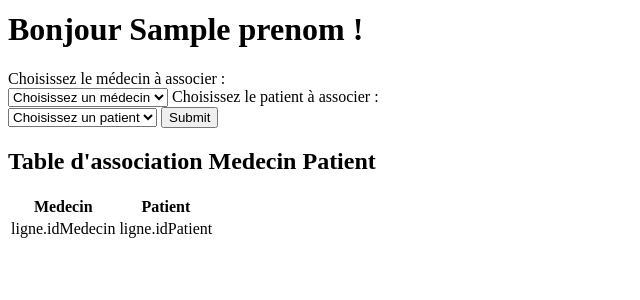
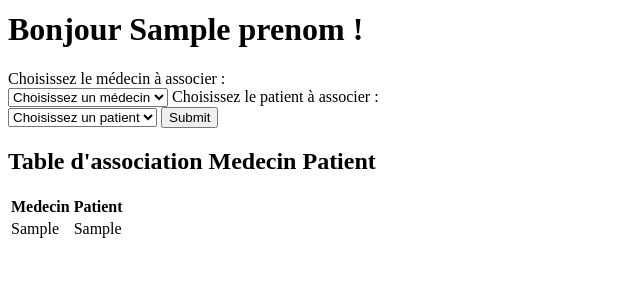
Before and after one commit to Patrick-Wampe/django-simplon, a Django app: template doctolibbydjango/application/templates/associationMedecinPatient.html in a window 1280 px wide. Shown: the part 170-470 px from the top of the page, without its empty margins (0-640 px from the left). Run offline with Django 4.2, Linux system fonts and the light colour scheme; the template is opened without the code that fills it: most values are stand-ins (such as "Sample title", 1, 10 or a date in 2020).

Commit message:
Update associationMedecinPatient.html

```diff
--- a/doctolibbydjango/application/templates/associationMedecinPatient.html
+++ b/doctolibbydjango/application/templates/associationMedecinPatient.html
@@ -8,15 +8,15 @@
     {% csrf_token %}
 
     <label>Choisissez le médecin à associer :</label><br>
-    <select name="medecin" id="medecin">
+    <select name="medecin" id="medecin" required>
         <option value="">Choisissez un médecin</option>
-        {% for medecin in  medecinsID %}
+        {% for medecin in  medecins %}
         <option value={{ medecin }}>{{ medecin }}</option>
         {% endfor %}
     </select>
 
     <label>Choisissez le patient à associer :</label><br>
-    <select name="patient" id="patient">
+    <select name="patient" id="patient" required>
         <option value="">Choisissez un patient</option>
         {% for patient in  listePatientsNonAssocies %}
         <option value={{ patient }}>{{ patient }}</option>
@@ -37,8 +37,8 @@
     </tr>
     {% for ligne in tableAssociationMedecinPatient %}
     <tr>
-        <td>ligne.idMedecin</td>
-        <td>ligne.idPatient</td>
+        <td>{{ ligne.idMedecin }}</td>
+        <td>{{ ligne.idPatient }}</td>
     </tr>
     {% endfor %}
 </table>
```
